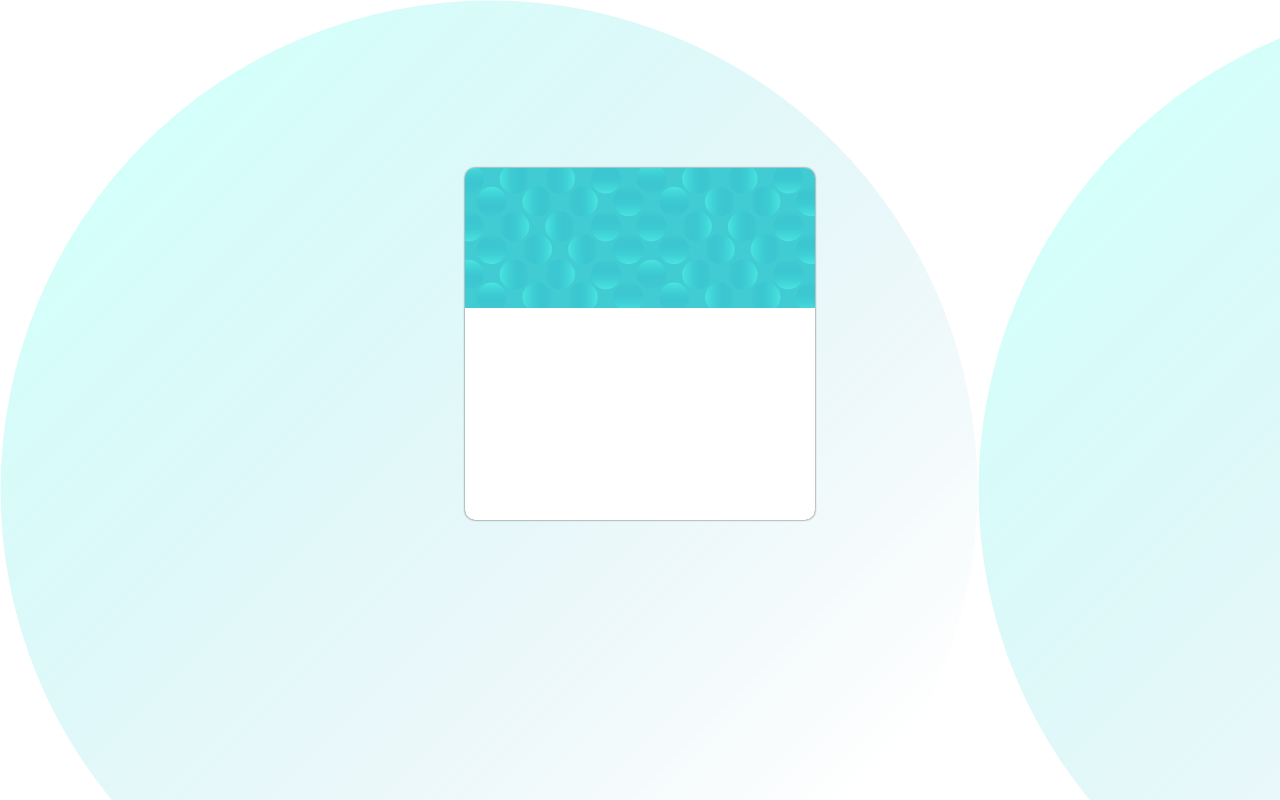
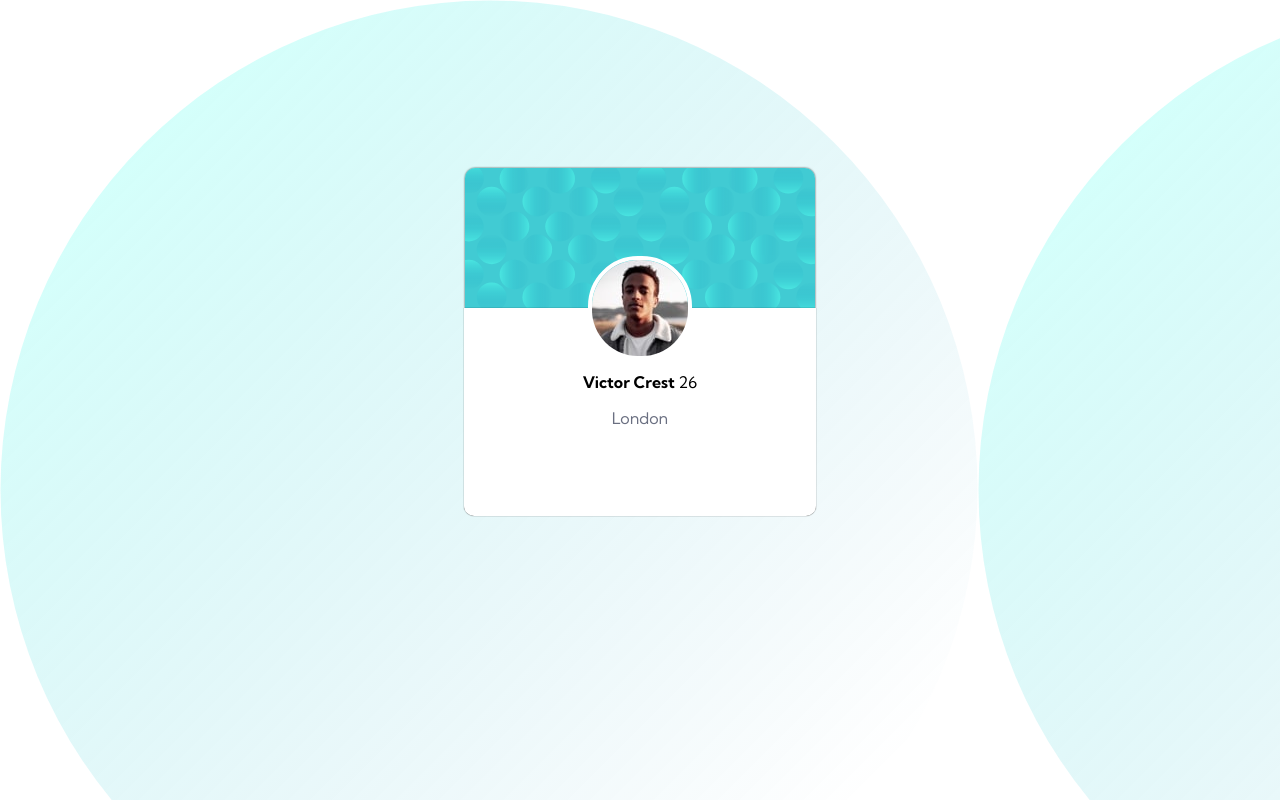
Before and after one commit to Thedgmz98/Profile-Card-Comoponent, a plain HTML site: page index.html in a window 1280 px wide. Drawn offline with Linux system fonts and the light colour scheme.

Commit message:
adding styles

```diff
--- a/css/style.css
+++ b/css/style.css
@@ -12,12 +12,14 @@ main {
      display: flex;
      justify-content: center;
      align-items: center;
+     flex-direction: column;
 }
 
 .container {
      display: flex;
      justify-content: center;
      align-items: center;
+     flex-direction: column;
      padding-top: 10rem;
 }
 
@@ -25,19 +27,49 @@ main {
      box-shadow: 0 0 2px rgba(0, 0, 0, 0.8);
      border-top-left-radius: 10px;
      border-top-right-radius: 10px;
-     border-bottom-left-radius: 10px;
-     border-bottom-right-radius: 10px;
-     background-color: white;
-     height: 22rem;
+
 }
 
 .backg1 {
      display: flex;
      justify-content: center;
      align-items: center;
+
 }
 
 .b1 {
      border-top-left-radius: 10px;
      border-top-right-radius: 10px;
 }
+
+.card2 {
+     box-shadow: 0 0 1px rgba(0, 0, 0, 0.9);
+     background-color: white;
+     width: 22rem;
+     height: 13rem;
+     border-bottom-left-radius: 10px;
+     border-bottom-right-radius: 10px;
+
+}
+
+.vic {
+     position: relative;
+
+}
+
+.picf {
+     border: solid 4px white;
+     border-radius: 50px;
+     position: absolute;
+     top: 50%;
+     left: 50%;
+     transform: translate(-50%, -50%);
+}
+
+.info {
+     display: flex;
+     justify-content: center;
+     align-items: center;
+     padding-top: 3rem;
+     text-align: center;
+}
--- a/index.html
+++ b/index.html
@@ -21,14 +21,26 @@
           <div class="container">
 
                <div class="card">
-
-
                     <div class="backg1">
                          <img class="b1" src="img/bg-pattern-card.svg" alt="">
                     </div>
+               </div>
 
+               <div class="card2">
+                    <div class="vic">
+                         <img class="picf" src="img/image-victor.jpg" alt="">
+                    </div>
+
+                    <div class="info">
+                         <div class="about">
+                              <p> <strong>Victor Crest</strong> 26 </p>
+                              <span style="color: hsl(227, 10%, 46%);">London</span>
+                         </div>
+
+                    </div>
 
                </div>
+
 
           </div>
 
```
